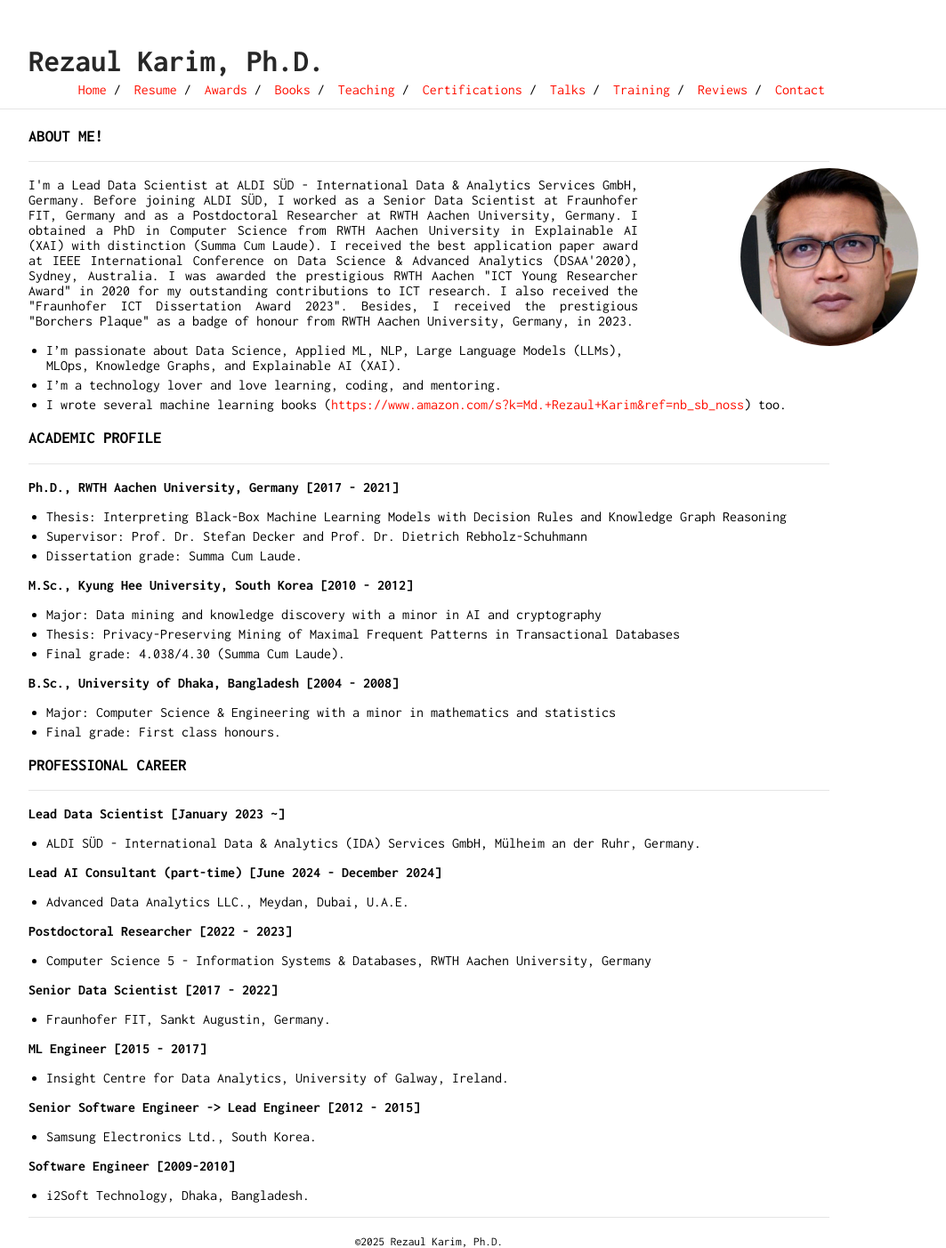
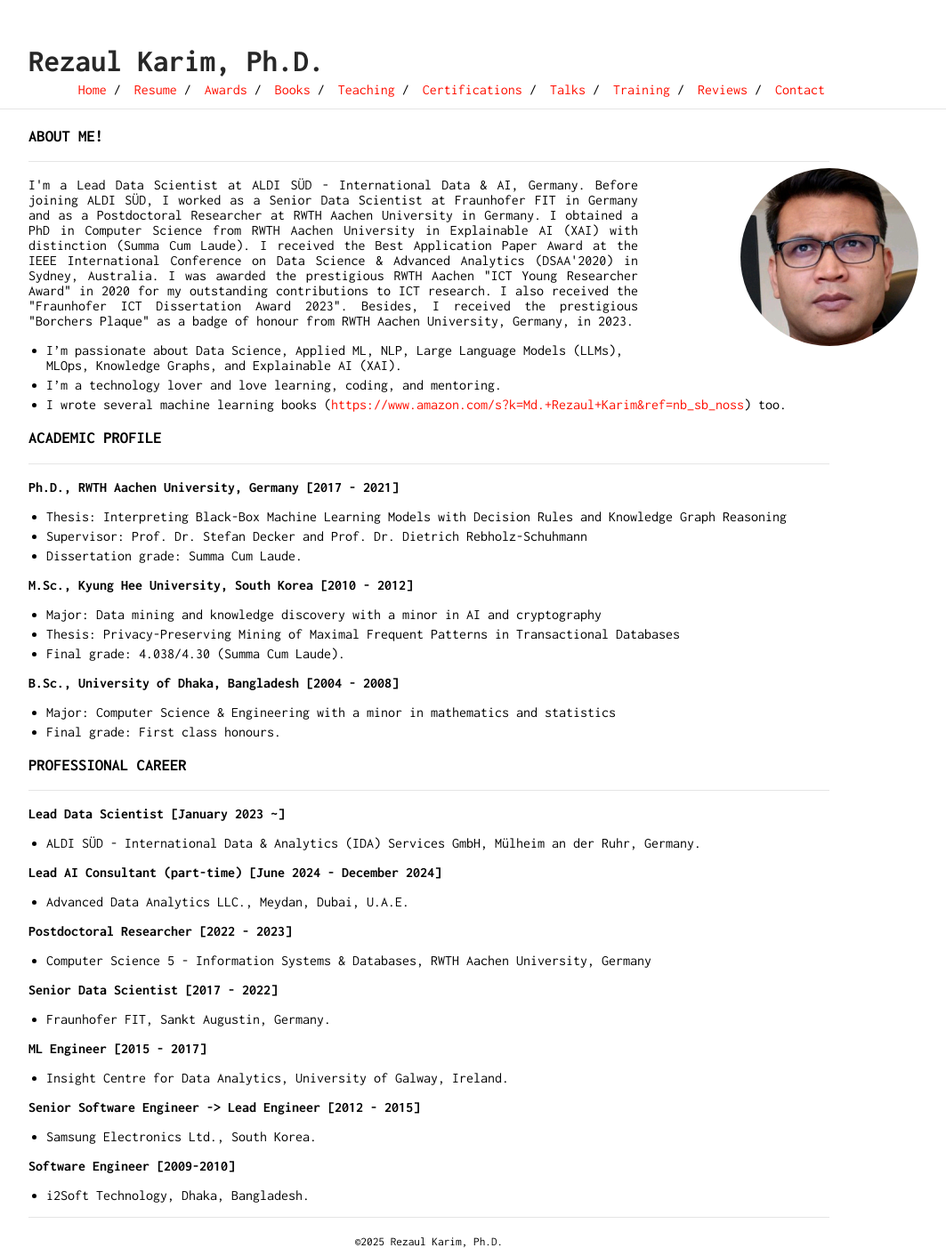
Before and after one commit to rezacsedu/rezacsedu.github.io, a Jekyll site: the page built from index.md, in a window 1280 px wide. Shown: the whole page at 89% size, without its empty margins (158-1221 px from the left). Built offline with Jekyll 4.4.1, drawn with Linux system fonts in a browser that asks for light colours; our own code applies the rules of GitHub Pages for plain Markdown files.

Commit message:
Update index.md

```diff
--- a/index.md
+++ b/index.md
@@ -2,7 +2,7 @@
 ___
 <img class="profile-picture" src="img/1664312512000.jpg" width="100">
 
-<p style='text-align: justify;'> I'm a Lead Data Scientist at ALDI SÜD - International Data & Analytics Services GmbH, Germany. Before joining ALDI SÜD, I worked as a Senior Data Scientist at Fraunhofer FIT, Germany and as a Postdoctoral Researcher at RWTH Aachen University, Germany. I obtained a PhD in Computer Science from RWTH Aachen University in Explainable AI (XAI) with distinction (Summa Cum Laude). I received the best application paper award at IEEE International Conference on Data Science & Advanced Analytics (DSAA'2020), Sydney, Australia. I was awarded the prestigious RWTH Aachen "ICT Young Researcher Award" in 2020 for my outstanding contributions to ICT research. I also received the "Fraunhofer ICT Dissertation Award 2023". Besides, I received the prestigious "Borchers Plaque" as a badge of honour from RWTH Aachen University, Germany, in 2023. </p>
+<p style='text-align: justify;'> I'm a Lead Data Scientist at ALDI SÜD - International Data & AI, Germany. Before joining ALDI SÜD, I worked as a Senior Data Scientist at Fraunhofer FIT in Germany and as a Postdoctoral Researcher at RWTH Aachen University in Germany. I obtained a PhD in Computer Science from RWTH Aachen University in Explainable AI (XAI) with distinction (Summa Cum Laude). I received the Best Application Paper Award at the IEEE International Conference on Data Science & Advanced Analytics (DSAA'2020) in Sydney, Australia. I was awarded the prestigious RWTH Aachen "ICT Young Researcher Award" in 2020 for my outstanding contributions to ICT research. I also received the "Fraunhofer ICT Dissertation Award 2023". Besides, I received the prestigious "Borchers Plaque" as a badge of honour from RWTH Aachen University, Germany, in 2023. </p>
 
 - I'm passionate about Data Science, Applied ML, NLP, Large Language Models (LLMs), MLOps, Knowledge Graphs, and Explainable AI (XAI).
 - I'm a technology lover and love learning, coding, and mentoring.
```
